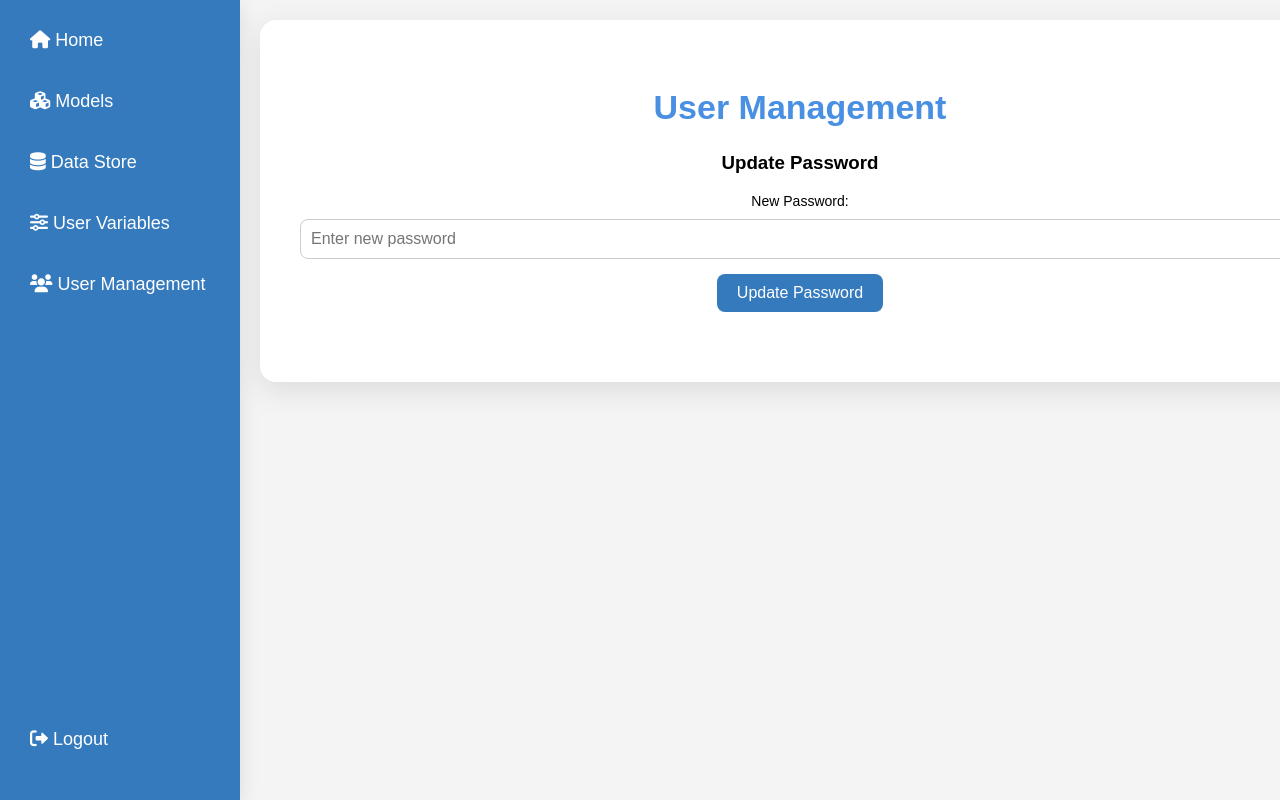
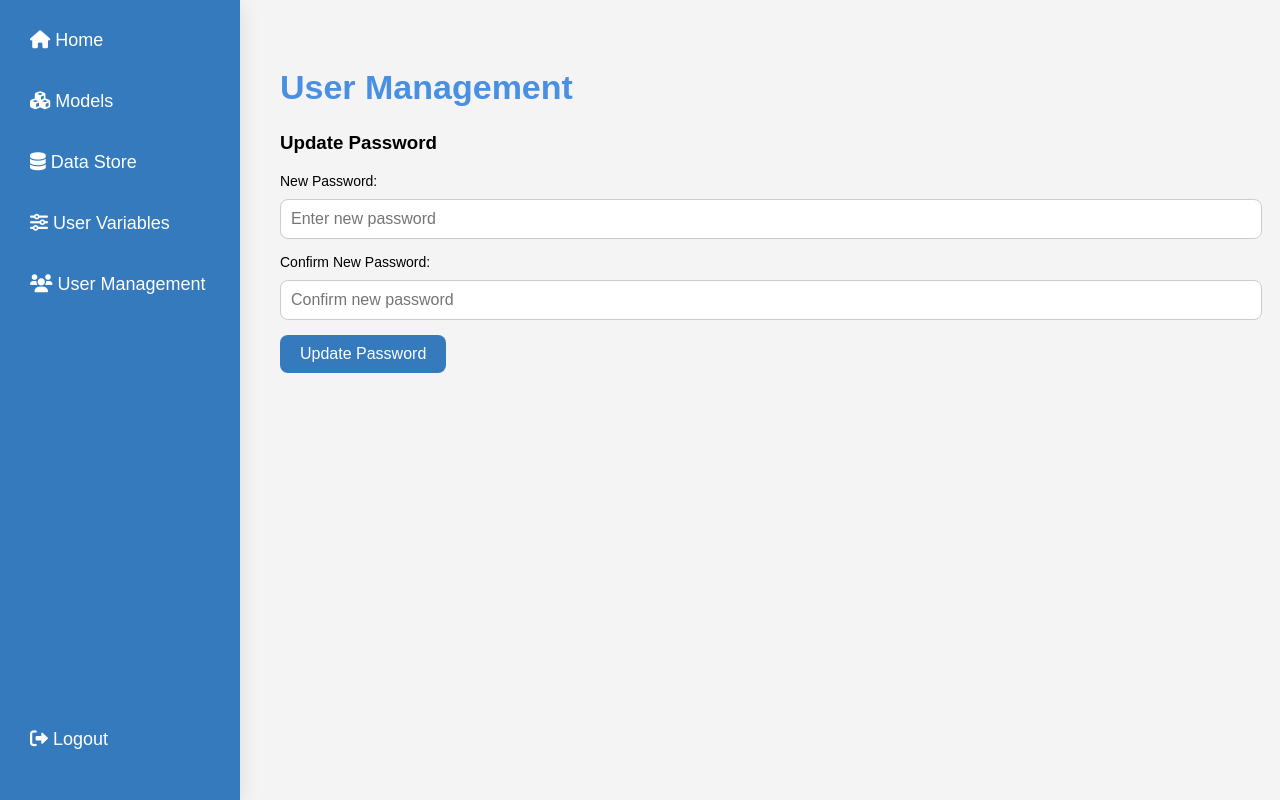
Before and after one commit to MLInsightLab/MLInsightLab, a Python web app: template mlil_ui/code/templates/user_management.html in a window 1280 px wide. Run offline with Jinja, Linux system fonts and the light colour scheme; the template is opened without the code that fills it, so the values that code supplies are empty.

Commit message:
first pass at altering the user management dashboard
Signed-off-by: Jacob Renn <jacob@stakestats.net>

```diff
--- a/mlil_ui/code/templates/user_management.html
+++ b/mlil_ui/code/templates/user_management.html
@@ -42,21 +42,8 @@
 
         .main-content {
             flex: 1;
-            display: flex;
-            flex-direction: column;
-            padding: 20px;
+            padding: 40px; /* Adjusted padding */
             overflow-y: auto;
-        }
-
-        .container {
-            background-color: #ffffff;
-            padding: 40px;
-            border-radius: 16px;
-            box-shadow: 0 8px 30px rgba(0, 0, 0, 0.1);
-            width: 100%;
-            max-width: 1000px;
-            margin: 0 auto;
-            text-align: center;
         }
 
         h2 {
@@ -71,7 +58,8 @@
         }
 
         input[type="text"],
-        input[type="password"] {
+        input[type="password"],
+        select {
             display: block;
             width: 100%;
             padding: 10px;
@@ -138,7 +126,6 @@
     </div>
 
     <div class="main-content">
-        <div class="container">
         <h2>User Management</h2>
 
         <!-- User Section -->
@@ -149,19 +136,13 @@
                 <input type="password" id="new-password" placeholder="Enter new password">
             </div>
             <div class="form-group">
+                <label for="confirm-password">Confirm New Password:</label>
+                <input type="password" id="confirm-password" placeholder="Confirm new password">
+            </div>
+            <div class="form-group">
                 <button onclick="updatePassword()">Update Password</button>
             </div>
         </div>
-
-            <!--<div class="form-container">
-                <h3>API Key</h3>
-                <div class="form-group">
-                    <button onclick="generateApiKey()">Generate New API Key</button>
-                </div>
-                <div class="form-group">
-                    <input type="text" id="api-key-display" placeholder="API key will be displayed here" readonly>
-                </div>
-            </div>-->
 
         <!-- Admin Section (Only visible to admins) -->
         <div class="admin-section">
@@ -190,15 +171,16 @@
 
             <h4>Delete User</h4>
             <div class="form-group">
-                    <label for="delete-username">Username:</label>
-                    <input type="text" id="delete-username" placeholder="Enter username to delete">
+                <label for="delete-username">Select User to Delete:</label>
+                <select id="delete-username">
+                    <!-- Users will be dynamically populated here -->
+                </select>
             </div>
             <div class="form-group">
                 <button onclick="deleteUser()">Delete User</button>
             </div>
         </div>
 
-        </div>
     </div>
 
     <script>
@@ -212,20 +194,41 @@
             }
 
             try {
-                const response = await fetch(`/api/users/role/${username}`, {
+                const roleResponse = await fetch(`/api/users/role/${username}`, {
                     method: 'GET',
                     headers: {
                         'Authorization': `Bearer ${token}`,
                     },
                 });
 
-                if (response.ok) {
-                    const data = await response.json();
-                    if (data === 'admin') {
+                if (roleResponse.ok) {
+                    const roleData = await roleResponse.json();
+                    if (roleData === 'admin') {
                         document.querySelector('.admin-section').style.display = 'block'; // Show admin controls
+
+                        // Fetch and populate users in the dropdown list
+                        const usersResponse = await fetch('/api/users/list', {
+                            method: 'GET',
+                            headers: {
+                                'Authorization': `Bearer ${token}`,
+                            }
+                        });
+
+                        if (usersResponse.ok) {
+                            const users = await usersResponse.json();
+                            const selectElement = document.getElementById('delete-username');
+                            users.forEach(user => {
+                                const option = document.createElement('option');
+                                option.value = user.username;
+                                option.textContent = user.username;
+                                selectElement.appendChild(option);
+                            });
+                        } else {
+                            console.error("Error fetching users list.");
+                        }
                     }
                 } else {
-                    console.error("Error fetching user role: ", response.status, response.statusText);
+                    console.error("Error fetching user role: ", roleResponse.status, roleResponse.statusText);
                 }
             } catch (error) {
                 console.error("Fetch error: ", error);
@@ -234,11 +237,17 @@
 
         async function updatePassword() {
             const newPassword = document.getElementById('new-password').value;
+            const confirmPassword = document.getElementById('confirm-password').value;
             const token = localStorage.getItem('token');
             const username = localStorage.getItem('username');
 
-            if (!newPassword) {
-                alert("Please enter a new password.");
+            if (!newPassword || !confirmPassword) {
+                alert("Please fill in both password fields.");
+                return;
+            }
+
+            if (newPassword !== confirmPassword) {
+                alert("Passwords do not match!");
                 return;
             }
 
@@ -262,30 +271,8 @@
             }
 
             document.getElementById('new-password').value = '';
+            document.getElementById('confirm-password').value = '';
         }
-
-        /*async function generateApiKey() {
-            const token = localStorage.getItem('token');
-            const username = localStorage.getItem('username');
-            try {
-                const response = await fetch(`/api/users/api_key/issue/${username}`, {
-                    method: 'PUT',
-                    headers: {
-                        'Authorization': `Bearer ${token}`,
-                    },
-                    body: JSON.stringify({})
-                });
-
-                if (response.ok) {
-                    const data = await response.json();
-                    document.getElementById('api-key-display').value = data;
-                } else {
-                    alert("Error generating API key.");
-                }
-            } catch (error) {
-                console.error('Error:', error);
-            }
-        }*/
 
         async function createUser() {
             const username = document.getElementById('new-username').value;
@@ -325,7 +312,7 @@
             const token = localStorage.getItem('token');
 
             if (!username) {
-                alert("Please enter a username to delete.");
+                alert("Please select a user to delete.");
                 return;
             }
 
@@ -351,8 +338,6 @@
             } catch (error) {
                 console.error('Error:', error);
             }
-
-            document.getElementById('delete-username').value = '';
         }
     </script>
 </body>
```
Lines whose indentation alone changed are shown as unchanged.
